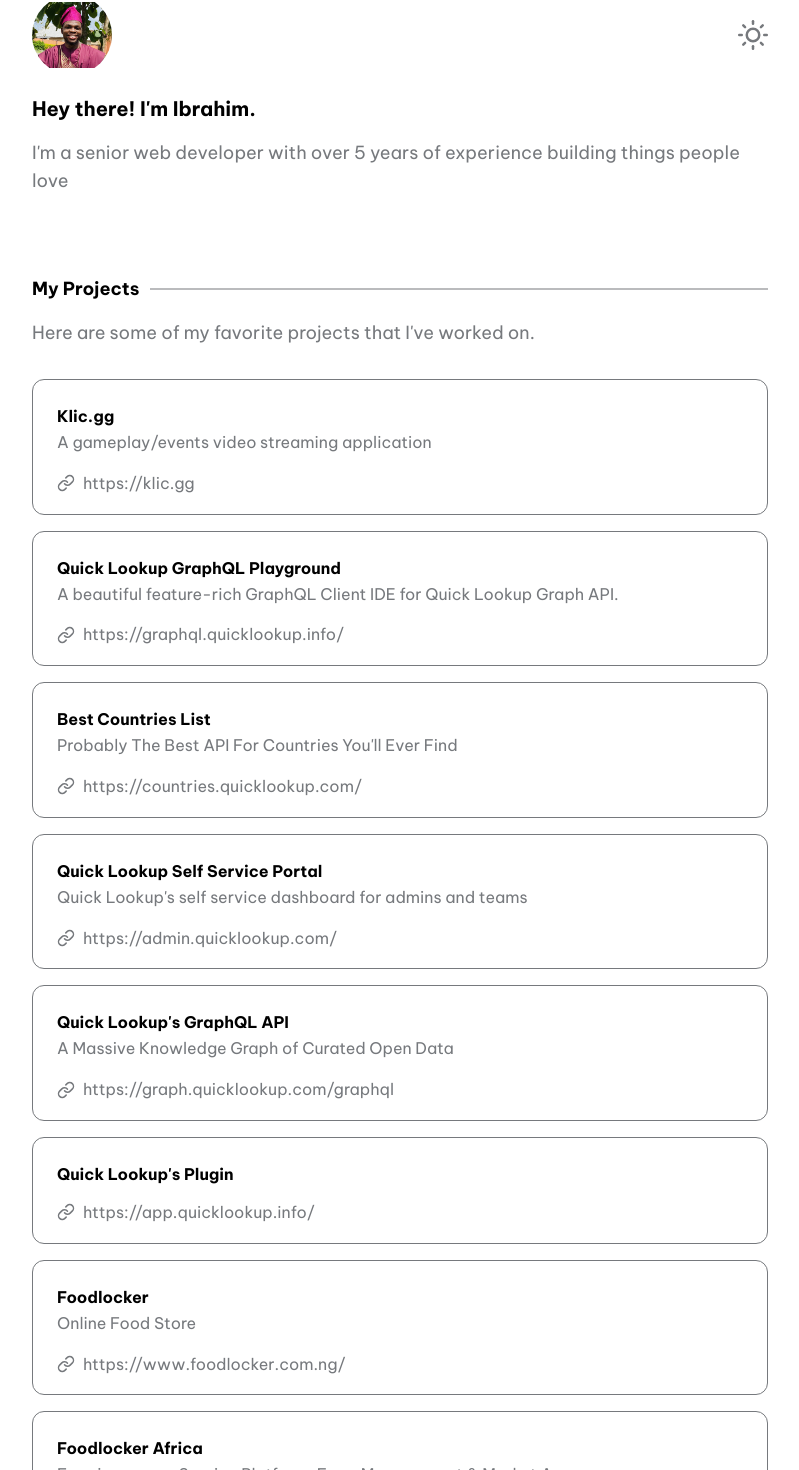
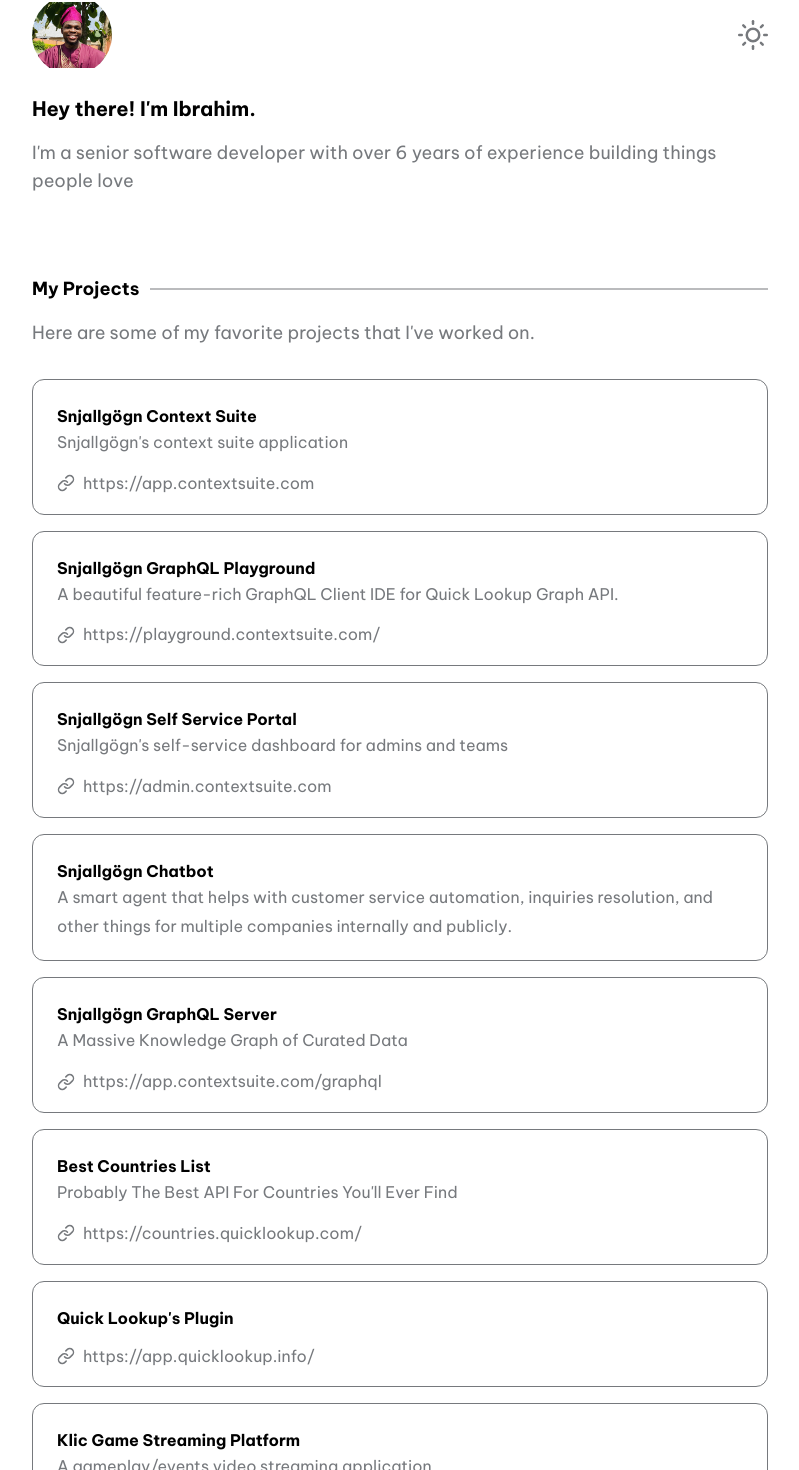
Before and after one commit to Dendekky/dendekky, a Next.js app: page / in a window 1280 px wide. Shown: the part 85-1555 px from the top of the page, without its empty margins (240-1039 px from the left). Built offline with nearby package versions, Linux system fonts and the light colour scheme.

Commit message:
Update config.js

```diff
--- a/data/config.js
+++ b/data/config.js
@@ -1,12 +1,12 @@
 export const meta = {
-  title: 'Ibrahim Adeniyi - Full Stack Web Developer',
+  title: 'Ibrahim Adeniyi - Full Stack Software Developer',
   description:
-    "Hey, I'm Ibrahim. I'm a senior web developer with over 5 years of experience building things people love."
+    "Hey, I'm Ibrahim. I'm a senior software developer with over 6 years of experience building things people love."
 };
 
 export const hero = {
   title: "Hey there! I'm Ibrahim.",
-  desc: "I'm a senior web developer with over 5 years of experience building things people love"
+  desc: "I'm a senior software developer with over 6 years of experience building things people love"
 };
 
 export const projects = {
@@ -14,16 +14,34 @@
   desc: "Here are some of my favorite projects that I've worked on.",
   projects: [
     {
-      title: 'Klic.gg',
-      description: 'A gameplay/events video streaming application',
-      link: 'https://klic.gg',
+      title: 'Snjallgögn Context Suite',
+      description: `Snjallgögn's context suite application`,
+      link: 'https://app.contextsuite.com',
       github: ''
     },
     {
-      title: 'Quick Lookup GraphQL Playground',
+      title: 'Snjallgögn GraphQL Playground',
       description:
         'A beautiful feature-rich GraphQL Client IDE for Quick Lookup Graph API. ',
-      link: 'https://graphql.quicklookup.info/',
+      link: 'https://playground.contextsuite.com/',
+      github: ''
+    },
+    {
+      title: 'Snjallgögn Self Service Portal',
+      description: `Snjallgögn's self-service dashboard for admins and teams`,
+      link: 'https://admin.contextsuite.com',
+      github: ''
+    },
+    {
+      title: 'Snjallgögn Chatbot',
+      description: `A smart agent that helps with customer service automation, inquiries resolution, and other things for multiple companies internally and publicly.`,
+      link: '',
+      github: ''
+    },
+    {
+      title: "Snjallgögn GraphQL Server",
+      description: `A Massive Knowledge Graph of Curated Data`,
+      link: 'https://app.contextsuite.com/graphql',
       github: ''
     },
     {
@@ -33,21 +51,15 @@
       github: ''
     },
     {
-      title: 'Quick Lookup Self Service Portal',
-      description: `Quick Lookup's self service dashboard for admins and teams`,
-      link: 'https://admin.quicklookup.com/',
+      title: "Quick Lookup's Plugin",
+      description: ``,
+      link: 'https://app.quicklookup.info/',
       github: ''
     },
     {
-      title: "Quick Lookup's GraphQL API",
-      description: `A Massive Knowledge Graph of Curated Open Data`,
-      link: 'https://graph.quicklookup.com/graphql',
-      github: ''
-    },
-    {
-      title: "Quick Lookup's Plugin",
-      description: ``,
-      link: 'https://app.quicklookup.info/',
+      title: 'Klic Game Streaming Platform',
+      description: 'A gameplay/events video streaming application',
+      link: 'https://klic.gg',
       github: ''
     },
     {
@@ -81,7 +93,8 @@
     'Apollo',
     'AWS',
     'MongoDB',
-    'PostgreSQL'
+    'PostgreSQL',
+    'Redis'
   ]
 };
 
```
